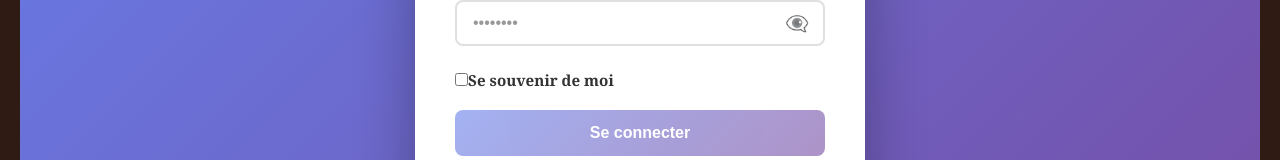
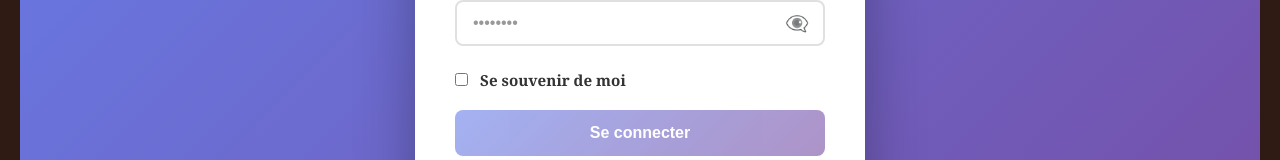
Before and after one commit to MrGlode/factorquest_frontag, an Angular app: page /login in a window 1280 px wide. Shown: the part 527-687 px from the top of the page. Built offline with nearby package versions, Linux system fonts and the light colour scheme.

Commit message:
margin remember me

```diff
--- a/src/app/pages/login/login.component.scss
+++ b/src/app/pages/login/login.component.scss
@@ -7,6 +7,7 @@
   justify-content: center;
   background: linear-gradient(135deg, #667eea 0%, #764ba2 100%);
   padding: 20px;
+  margin: 0;
 }
 
 .auth-card {
@@ -122,7 +123,6 @@
 .checkbox-label {
   display: flex;
   align-items: center;
-  gap: 10px;
   cursor: pointer;
   font-weight: 400;
 
@@ -130,6 +130,7 @@
     width: auto;
     cursor: pointer;
     accent-color: #667eea;
+    margin-right: 12px;
 
     &:disabled {
       cursor: not-allowed;
```
